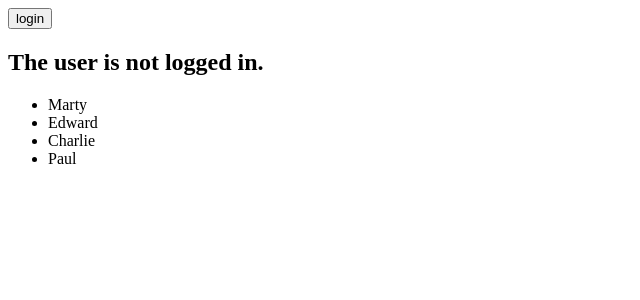
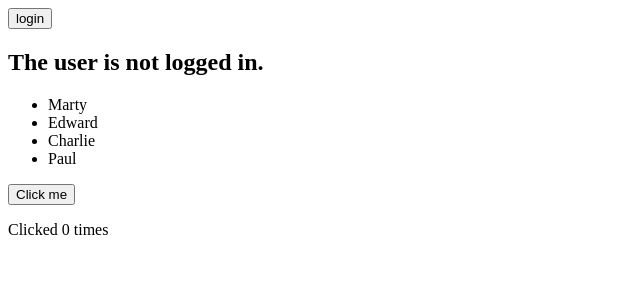
Before and after one commit to AvtandilMekvab71/Learning-React-States, a React (Vite) app: page / in a window 1280 px wide. Shown: the top 300 px of the page, without its empty margins (0-640 px from the left). Built offline with nearby package versions, Linux system fonts and the light colour scheme.

Commit message:
I built a simple counter to practice event handling

```diff
--- a/src/App.jsx
+++ b/src/App.jsx
@@ -1,11 +1,13 @@
 import LoginStatus from './Login.jsx'
 import StudentList from './Student.jsx'
+import ClickTracker from './ClickTracker.jsx'
 
 export default function App(){
     return(
         <>
             <LoginStatus/>
             <StudentList/>
+            <ClickTracker/>
         </>
     )
 }
--- /dev/null
+++ b/src/ClickTracker.jsx
@@ -0,0 +1,15 @@
+import {useState} from 'react'
+
+export default function ClickTracker (){
+    const [count, counter] = useState(0);
+    function handleClick(){
+        counter(prev => prev + 1) // *! Event handlers respond to user actions and they do not necessarily return a value
+    }
+
+    return(
+        <div id='007'>
+            <button onClick = {handleClick}>Click me</button>
+            <p>Clicked {count} times</p>
+        </div>
+    )
+}
```
